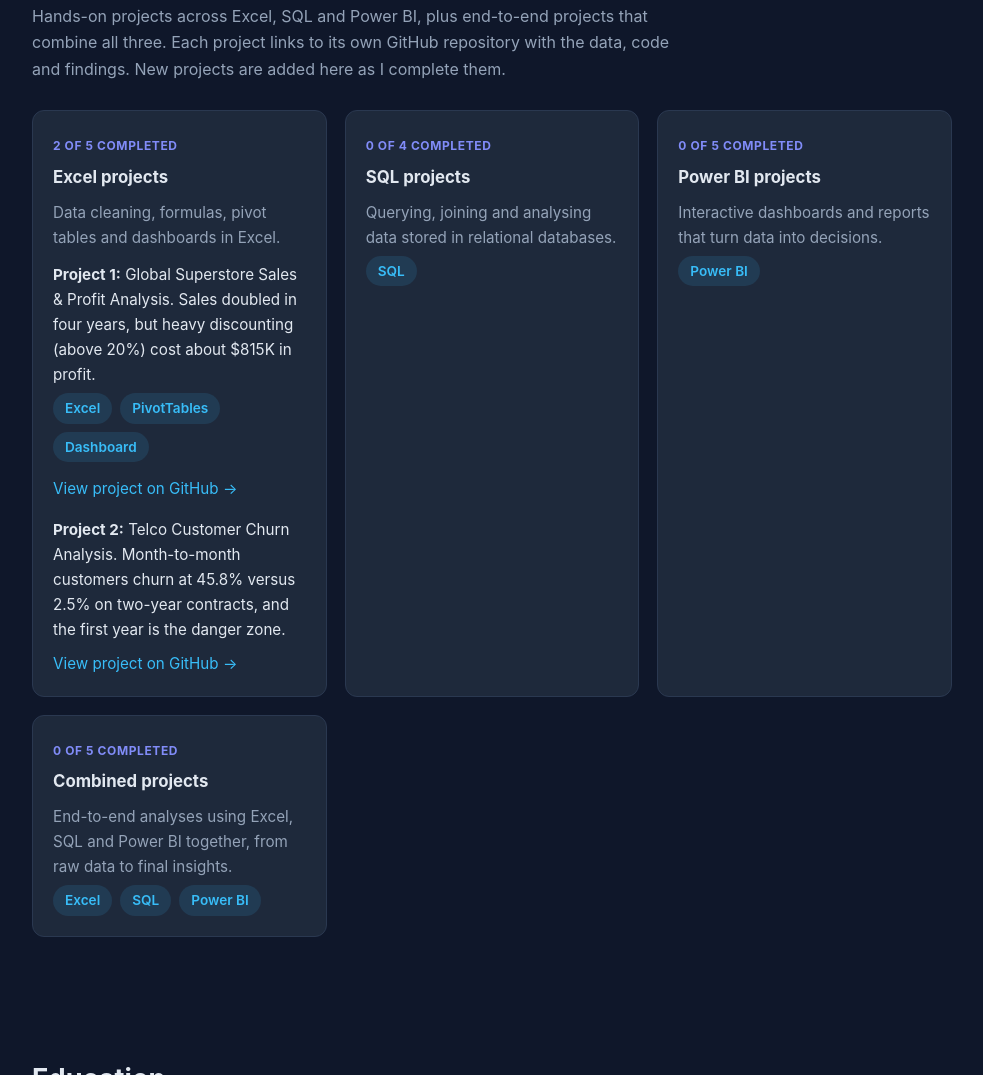
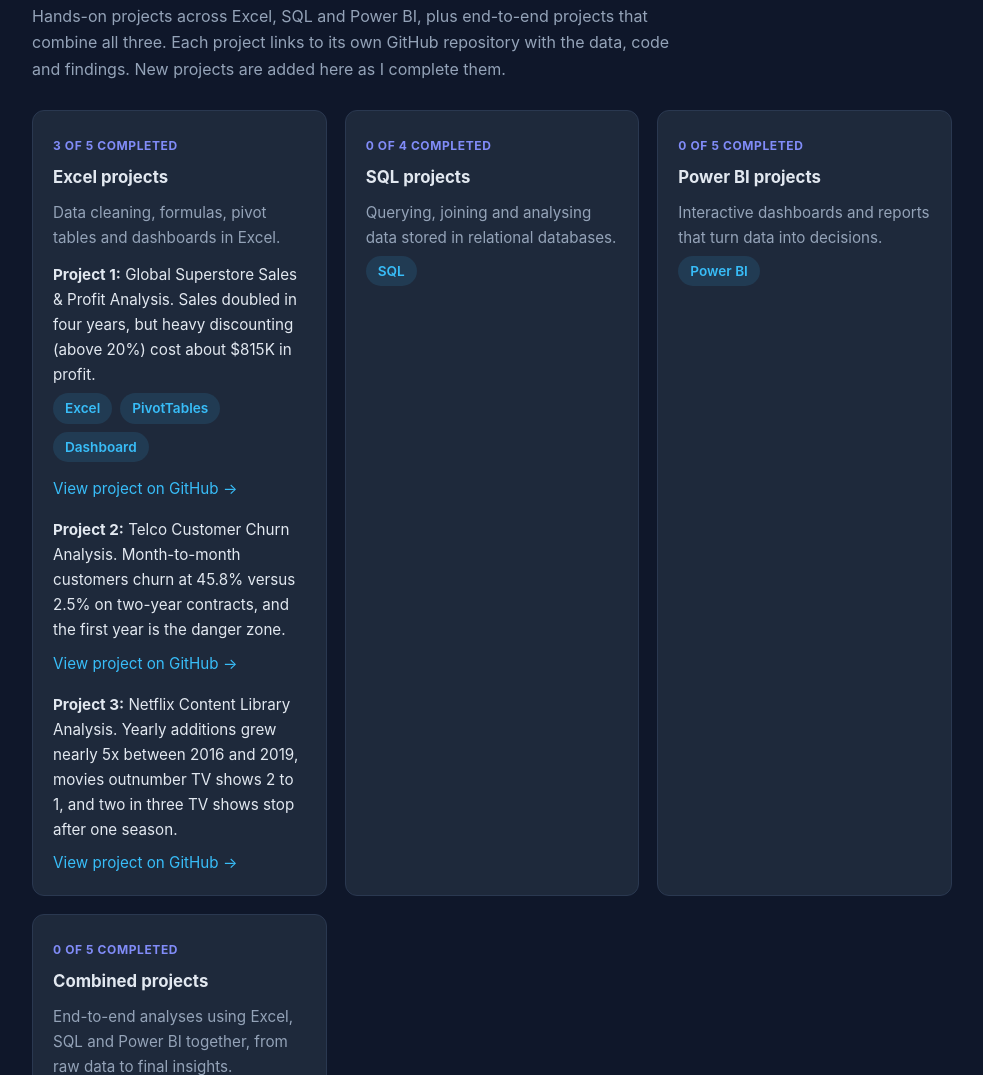
Before and after one commit to imanathulreyyan/imanathulreyyan.github.io, a plain HTML site: page index.html in a window 1280 px wide. Shown: the part 1393-2468 px from the top of the page, without its empty margins (148-1131 px from the left). Drawn offline with Linux system fonts and the light colour scheme.

Commit message:
Add files via upload

```diff
--- a/index.html
+++ b/index.html
@@ -190,7 +190,7 @@
     <p class="section-intro">Hands-on projects across Excel, SQL and Power BI, plus end-to-end projects that combine all three. Each project links to its own GitHub repository with the data, code and findings. New projects are added here as I complete them.</p>
     <div class="projects">
       <div class="card project">
-        <span class="status">2 of 5 completed</span>
+        <span class="status">3 of 5 completed</span>
         <h3>Excel projects</h3>
         <p>Data cleaning, formulas, pivot tables and dashboards in Excel.</p>
         <p style="margin-top:12px;color:var(--text);"><strong>Project 1:</strong> Global Superstore Sales &amp; Profit Analysis. Sales doubled in four years, but heavy discounting (above 20%) cost about $815K in profit.</p>
@@ -198,6 +198,8 @@
         <p style="margin-top:14px;"><a href="https://github.com/imanathulreyyan/excel-superstore-sales-analysis" target="_blank" rel="noopener">View project on GitHub &rarr;</a></p>
         <p style="margin-top:16px;color:var(--text);"><strong>Project 2:</strong> Telco Customer Churn Analysis. Month-to-month customers churn at 45.8% versus 2.5% on two-year contracts, and the first year is the danger zone.</p>
         <p style="margin-top:8px;"><a href="https://github.com/imanathulreyyan/excel-telco-churn-analysis" target="_blank" rel="noopener">View project on GitHub &rarr;</a></p>
+        <p style="margin-top:16px;color:var(--text);"><strong>Project 3:</strong> Netflix Content Library Analysis. Yearly additions grew nearly 5x between 2016 and 2019, movies outnumber TV shows 2 to 1, and two in three TV shows stop after one season.</p>
+        <p style="margin-top:8px;"><a href="https://github.com/imanathulreyyan/excel-netflix-content-analysis" target="_blank" rel="noopener">View project on GitHub &rarr;</a></p>
       </div>
       <div class="card project">
         <span class="status">0 of 4 completed</span>
```
